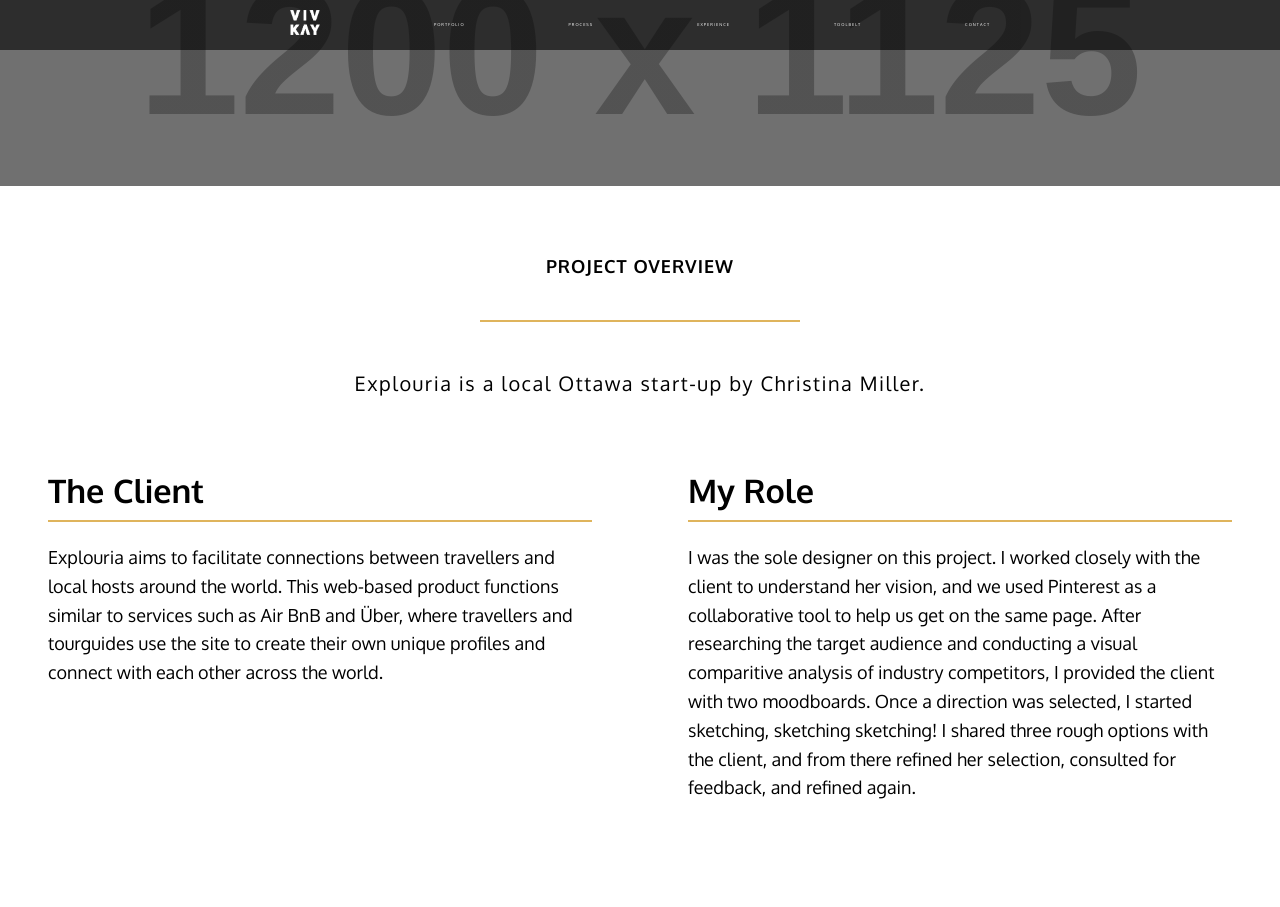
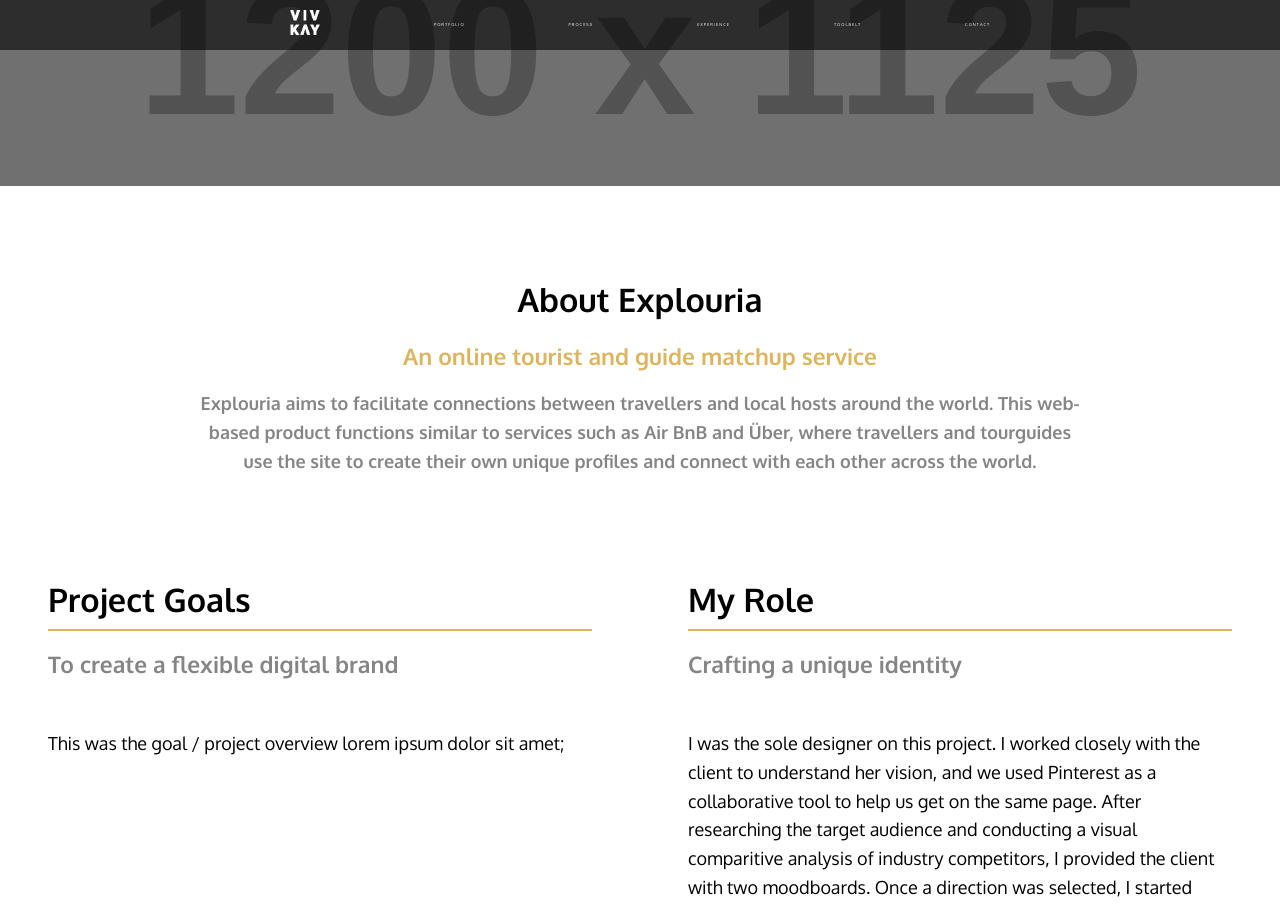
Before and after one commit to vivkay/portfolio-new, a Jekyll site: the page built from explouria.html, in a window 1280 px wide and 1400 px high, scrolled down 534 px. Shown: the top 907 px of the window. Built offline with Jekyll 4.4.1, drawn with Linux system fonts in a browser that asks for light colours; Markdown is read by kramdown in place of the engine named in the settings; some of the changed text lies outside the part shown.

Commit message:
polish case-study-a layout (explouria.html)

```diff
--- a/_layouts/case-study-a.html
+++ b/_layouts/case-study-a.html
@@ -5,28 +5,25 @@ layout: default
 <h1 class="project-title">{{ project-title }}</h1>
 <h3 class="centered client-name">{{ subtitle }}</h3>
 
-<h2 class="section-header">Project Overview</h2>
-<p class="body-ctr">{{ page.overview }}</p>
 
 <div class="grid">
-    <div class="unit unit-xs-1 unit-s-1 unit-m-1 unit-l-1-2 island-2">
-        <h2 class="zetta topic-header">The Client</h3>
-        <p class="body">{{ page.client-about }}</p>
-    </div>
-    <div class="unit unit-xs-1 unit-s-1 unit-m-1 unit-l-1-2 island-2">
-        <h2 class="zetta topic-header">My Role</h3>
-        <p class="body">{{ page.role }}</p>
+    <div class="unit unit-xs-1 unit-s-1 unit-m-1 unit-l-1 centered island-mega">
+        <h2 class="zetta">About {{ page.client }}</h2>
+        <h3 class="gold">{{ page.client-summary }}</h3>
+        <h3 class="body grey">{{ page.client-about }}</h3>
     </div>
 </div>
 
 <div class="grid">
     <div class="unit unit-xs-1 unit-s-1 unit-m-1 unit-l-1-2 island-2">
-        <h3 class="header-flex">Target Audience</h3>
-        <p class="mega">{{ page.audience }}</p>
+        <h2 class="zetta underline">Project Goals</h2>
+        <h3 class="grey">{{ page.goal-summary }}</h3>
+        <p class="body pad-t-flex">{{ page.goal }}</p>
     </div>
-    <div class="unit unit-xs-1 unit-s-1 unit-m-1 unit-l-1-2 island-2">
-        <h3 class="header-flex">Research</h3>
-        <p class="body">{{ page.research }}</p>
+    <div class="unit unit-xs-1 unit-s-1 unit-m-1-2 unit-l-1-2 island-2">
+        <h2 class="zetta underline">My Role</h2>
+        <h3 class="grey">{{ page.role-summary }}</h3>
+        <p class="body pad-t-flex">{{ page.role }}</p>
     </div>
 </div>
 
@@ -37,15 +34,30 @@ layout: default
 </div>
 
 <div class="grid">
+    <div class="unit unit-xs-1 unit-s-1 unit-m-1 unit-l-1-2 island-2">
+        <h2 class="zetta underline">Process</h2>
+        <h3 class="grey">{{ page.process-summary }}</h3>
+        <p class="body pad-t-flex">{{ page.process }}</p>
+    </div>
     <div class="unit unit-xs-1 unit-s-1 unit-m-1-2 unit-l-1-2 island-2">
-        <h2 class="zetta topic-header">Workflow</h2>
-        <h3 class="grey">{{ page.workflow-summary }}</p>
-    </div>
-    <div class="unit unit-xs-1 unit-s-1 unit-m-1-2 unit-l-1-2 island">
+        <h2 class="zetta underline">Workflow</h2>
+        <h3 class="grey">{{ page.workflow-summary }}</h3>
         <p class="body pad-t-flex">{{ page.workflow }}</p>
     </div>
 </div>
 
+<div class="grid">
+    <div class="unit unit-xs-1 unit-s-1 unit-m-1-2 unit-l-1-2 island-2">
+        <h2 class="zetta underline">Key Challenges</h2>
+        <h3 class="grey">{{ page.challenge-summary }}</h3>
+        <p class="body pad-t-flex">{{ page.challenge }}</p>
+    </div>
+    <div class="unit unit-xs-1 unit-s-1 unit-m-1-3 unit-l-1-2 island-2">
+        <h2 class="zetta underline">Design Solution</h2>
+        <h3 class="grey">{{ page.solution-summary }}</h3>
+        <p class="body pad-t-flex">{{ page.solution }}</p>
+    </div>
+</div>
 
 <div class="grid">
     <div class="unit unit-xs-1 unit-s-1 unit-m-1 unit-l-1 unit-xl-1">
@@ -55,14 +67,14 @@ layout: default
 
 <div class="grid">
     <div class="unit unit-xs-1 unit-s-1 unit-m-1-2 unit-l-1-2 island-2">
-        <h2 class="zetta topic-header">Key Challenges</h2>
-        <h3 class="grey">{{ page.challenge-summary }}</h3>
-        <p class="body pad-t-flex">{{ page.challenge }}</p>
+        <h2 class="zetta underline">Bonus Bits</h2>
+        <h3 class="grey">{{ page.bonus-summary }}</h3>
+        <p class="body pad-t-flex">{{ page.bonus }}</p>
     </div>
-    <div class="unit unit-xs-1 unit-s-1 unit-m-1-3 unit-l-1-2 island-2">
-        <h2 class="zetta topic-header">Design Solution</h2>
-        <h3 class="grey">{{ page.solution-summary }}</p>
-        <p class="body pad-t-flex">{{ page.solution }}</p>
+    <div class="unit unit-xs-1 unit-s-1 unit-m-1-2 unit-l-1-2 island-2">
+        <h2 class="zetta underline">Learning Points</h2>
+        <h3 class="grey">{{ page.learning-summary }}</h3>
+        <p class="body pad-t-flex">{{ page.learning }}</p>
     </div>
 </div>
 
@@ -73,18 +85,11 @@ layout: default
 </div>
 
 <div class="grid">
-    <div class="unit unit-xs-1 unit-s-1 unit-m-1-2 unit-l-1-2 island-2">
-        <h2 class="zetta topic-header">Bonus Bits</h2>
-        <h3 class="grey">{{ page.contributions }}</p>
+    <div class="unit unit-xs-1 unit-s-1 unit-m-1 unit-l-1 centered island-mega">
+        <h2 class="zetta underline">The finish, but not the end</h2>
+        <h3 class="grey">{{ page.outcomes-summary }}</h3>
+        <p class="body pad-t-flex">{{ page.outcomes }}</p>
     </div>
-    <div class="unit unit-xs-1 unit-s-1 unit-m-1-2 unit-l-1-2 island">
-        <p class="body pad-t-flex">{{ page.solution }}</p>
-    </div>
-</div>
-
-<div class="island push-2">
-    <h2 class="section-header">Project Outcomes</h2>
-    <p class="body-ctr">{{ page.outcomes }}</p>
 </div>
 
 <div class="grid">
--- a/_layouts/default.html
+++ b/_layouts/default.html
@@ -2,7 +2,7 @@
 <html lang="en-ca">
 <head>
     <meta charset="utf-8">
-    <title>{% if page.title %}{{page.title}} • {% endif %} Graphic and Interactive Design Portfolio {% if page.title After %} • {{page.titleAfter}}{% endif %}</title>
+    <title>{% if page.title %}{{ page.title }} • {% endif %} Graphic and Interactive Design Portfolio {% if page.title After %} • {{ page.titleAfter }}{% endif %}</title>
     <meta name="viewport" content="Vivienne Kay: Graphic Design Portfolio">
     <link href="{{site.baseurl}}/css/animate.css" rel="stylesheet">
     <link href="{{site.baseurl}}/css/typography.css" rel="stylesheet">
@@ -33,7 +33,7 @@
     </div>
 </header>
 
-{{content}}
+{{ content }}
 
 </body>
 </html>
--- a/css/main.css
+++ b/css/main.css
@@ -403,6 +403,10 @@ ul, ol, p {
  color: #858585;
 }
 
+.gold {
+    color: #dfb45c;
+}
+
 .black {
  color: black;
 }
@@ -549,7 +553,7 @@ ul, ol, p {
 
 .breadcrumb-back {
     width: 100%;
-    background-color: red;
+    background-color: black;
     color: white;
     height: 6rem;
     padding: 1rem;
@@ -569,7 +573,7 @@ ul, ol, p {
 
 .breadcrumb-fwd {
     width: 100%;
-    background-color: gold;
+    background-color: #dfb45c;
     color: black;
     height: 6rem;
     display: block;
@@ -658,7 +662,7 @@ ul, ol, p {
     overflow: hidden;
 }
 
-.topic-header {
+.underline {
     border-bottom: 2px solid #dfb45c;
     padding-bottom: 5px;
 }
--- a/css/typography.css
+++ b/css/typography.css
@@ -709,4 +709,8 @@ small, .milli {
   padding-right: 0.3750rem;
 }
 
+.island-mega {
+    padding: 2rem 25%;
 }
+
+}
--- a/explouria.html
+++ b/explouria.html
@@ -17,7 +21,15 @@ overview: Explouria is a local Ottawa start-up by Christina Miller.
 
 client-about: Explouria aims to facilitate connections between travellers and local hosts around the world. This web-based product functions similar to services such as Air BnB and Über, where travellers and tourguides use the site to create their own unique profiles and connect with each other across the world.
 
+client-summary: An online tourist and guide matchup service
+
+goal: This was the goal / project overview lorem ipsum dolor sit amet;
+
+goal-summary: To create a flexible digital brand
+
 role: I was the sole designer on this project. I worked closely with the client to understand her vision, and we used Pinterest as a collaborative tool to help us get on the same page. After researching the target audience and conducting a visual comparitive analysis of industry competitors, I provided the client with two moodboards. Once a direction was selected, I started sketching, sketching sketching! I shared three rough options with the client, and from there refined her selection, consulted for feedback, and refined again.
+
+role-summary: Crafting a unique identity
 
 challenge: The main challenge for this project was finding a visual solution that appeared trustworthy and reliable, but also adventurous and fresh.
 
@@ -27,11 +39,24 @@ solution: The selected logo combines individual personality with references to d
 
 solution-summary: The best of both worlds
 
-contributions: Lorem ipsum dolor sit amet, consectetur adipiscing elit. Integer placerat maximus libero, quis ultrices ligula pharetra a. Fusce eu cursus felis. Vestibulum velit magna, iaculis eu condimentum eget, tempus in ante. Phasellus euismod libero a arcu hendrerit aliquam. Vestibulum dictum eget libero id eleifend. Praesent efficitur iaculis velit, ac lacinia urna pretium ultricies. Phasellus non tellus augue. Aliquam elementum malesuada mauris gravida consectetur
+process: Lorem ipsum dolor sit amet, consectetur adipiscing elit. Integer placerat maximus libero, quis ultrices ligula pharetra a. Fusce eu cursus felis. Vestibulum velit magna, iaculis eu condimentum eget, tempus in ante. Phasellus euismod libero a arcu hendrerit aliquam. Vestibulum dictum eget libero id eleifend. Praesent efficitur iaculis velit.
+
+process-summary: Sketching, sketching, sketching!
 
 workflow: Lorem ipsum dolor sit amet, consectetur adipiscing elit. Integer placerat maximus libero, quis ultrices ligula pharetra a. Fusce eu cursus felis. Vestibulum velit magna, iaculis eu condimentum eget, tempus in ante. Phasellus euismod libero a arcu hendrerit aliquam. Vestibulum dictum eget libero id eleifend. Praesent efficitur iaculis velit, ac lacinia urna pretium ultricies. Phasellus non tellus augue. Aliquam elementum malesuada mauris gravida consectetur
 
-outcomes: Lorem ipsum dolor sit amet, consectetur adipiscing elit. Integer placerat maximus libero, quis ultrices ligula pharetra a. Fusce eu cursus felis. Vestibulum velit magna, iaculis eu condimentum eget, tempus in ante. Phasellus euismod libero a arcu hendrerit aliquam. Vestibulum dictum eget libero id eleifend. Praesent efficitur iaculis velit, ac lacinia urna pretium ultricies. Phasellus non tellus augue. Aliquam elementum malesuada mauris gravida consectetur
+workflow-summary: Collaborative Communication
 
+bonus-summary: Extra juicy tidbits
+
+bonus: Lorem ipsum dolor sit amet, consectetur adipiscing elit. Integer placerat maximus libero, quis ultrices ligula pharetra a. Fusce eu cursus felis. Vestibulum velit magna, iaculis eu condimentum eget, tempus in ante. Phasellus euismod libero a arcu hendrerit aliquam. Vestibulum dictum eget libero id eleifend. Praesent efficitur iaculis velit, ac lacinia urna pretium ultricies. Phasellus non tellus augue. Aliquam elementum malesuada mauris gravida consectetur.
+
+learning: Lorem ipsum dolor sit amet, consectetur adipiscing elit. Integer placerat maximus libero, quis ultrices ligula pharetra a. Fusce eu cursus felis. Vestibulum velit magna, iaculis eu condimentum eget, tempus in ante.
+
+learning-summary: Lorem ipsum dolor sit amet.
+
+outcomes: Lorem ipsum dolor sit amet, consectetur adipiscing elit. Integer placerat maximus libero, quis ultrices ligula pharetra a. Fusce eu cursus felis. Vestibulum velit magna, iaculis eu condimentum eget, tempus in ante. Phasellus euismod libero a arcu hendrerit aliquam. Vestibulum dictum eget libero id eleifend. Praesent efficitur iaculis velit, ac lacinia urna pretium ultricies. Phasellus non tellus augue. Aliquam elementum malesuada mauris gravida consectetur.
+
+outcomes-summary: This is the summary
 
 ---
```
Also changed, not shown: other parts of explouria.html (+4 -0 lines), img/explouria-sketches-thin.jpg (added), img/explouria-sketches.jpg (added).
